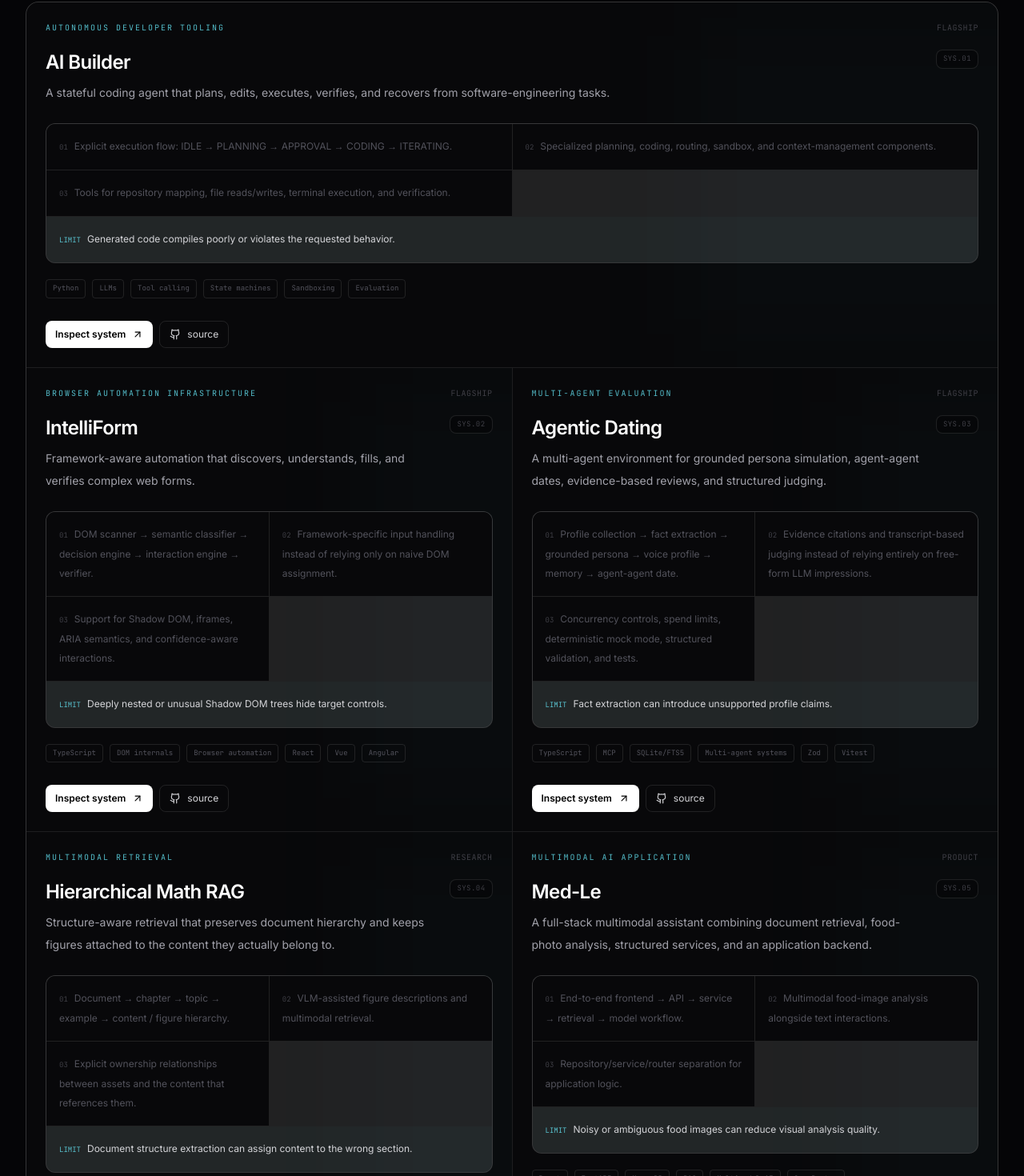
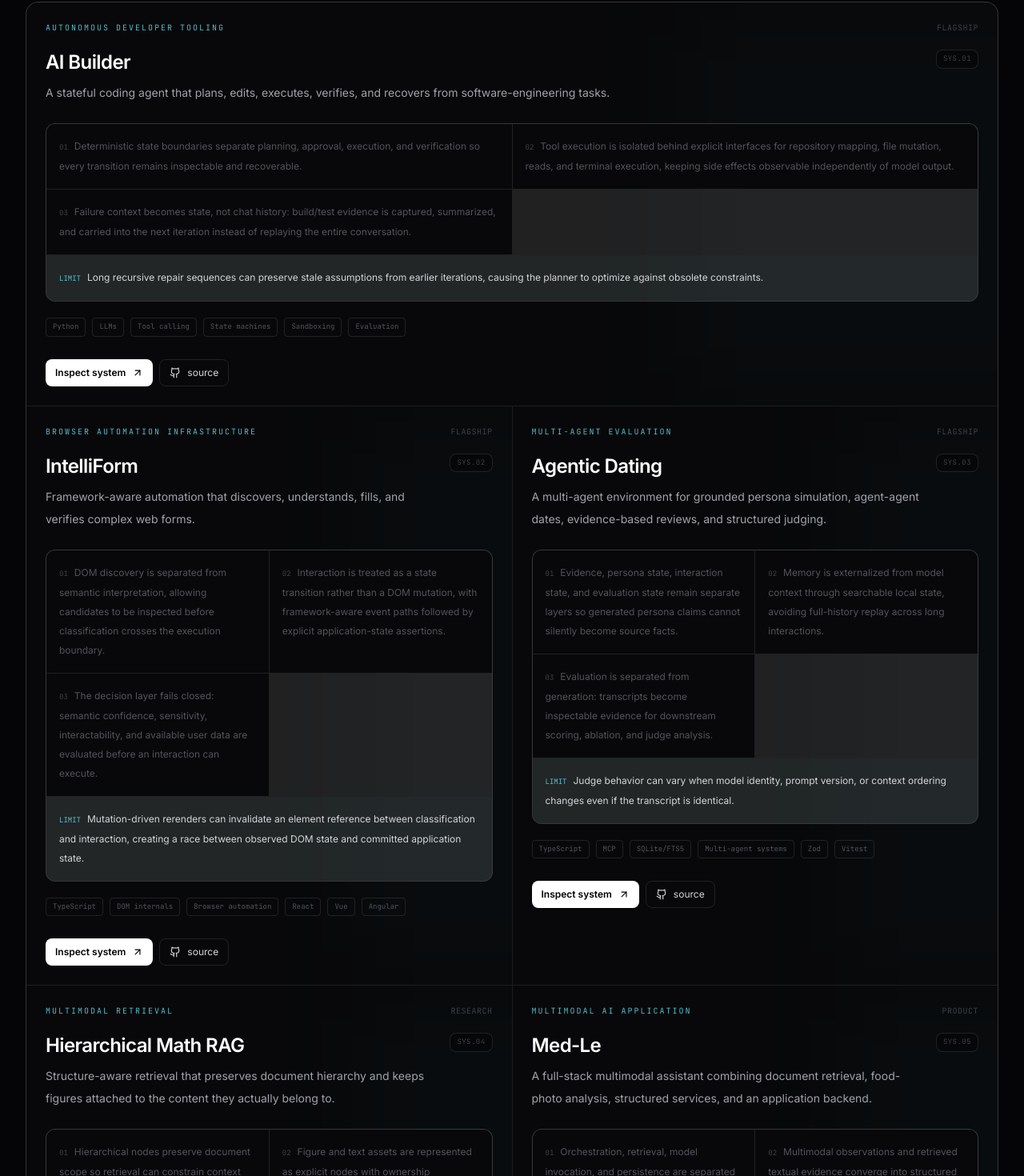
Before and after one commit to adityapurohit01/my_portfolio, a Next.js app: page / in a window 1280 px wide. Shown: the part 2116-3586 px from the top of the page at 80% size. Built offline with nearby package versions, Linux system fonts and the light colour scheme.

Commit message:
Deepen project architecture, failure modes, and evaluation copy

```diff
--- a/src/data/portfolio.ts
+++ b/src/data/portfolio.ts
@@ -41,17 +41,17 @@ export const projects: Project[] = [
     tech: ["Python", "LLMs", "Tool calling", "State machines", "Sandboxing", "Evaluation"],
     github: "https://github.com/adityapurohit01/AI-builder-lovable-clone",
     highlights: [
-      "Explicit execution flow: IDLE → PLANNING → APPROVAL → CODING → ITERATING.",
-      "Specialized planning, coding, routing, sandbox, and context-management components.",
-      "Tools for repository mapping, file reads/writes, terminal execution, and verification.",
+      "Deterministic state boundaries separate planning, approval, execution, and verification so every transition remains inspectable and recoverable.",
+      "Tool execution is isolated behind explicit interfaces for repository mapping, file mutation, reads, and terminal execution, keeping side effects observable independently of model output.",
+      "Failure context becomes state, not chat history: build/test evidence is captured, summarized, and carried into the next iteration instead of replaying the entire conversation.",
       "Designed around recoverable failures rather than assuming the first generated patch is correct.",
     ],
     architecture: ["User request", "Planner", "State machine", "Coding agent", "Tool router", "Sandboxed execution", "Build / test verifier", "Failure context → next iteration"],
     evals: [
       { metric: "Execution state model", value: "IMPLEMENTED", note: "Explicit IDLE → PLANNING → APPROVAL → CODING → ITERATING workflow is implemented." },
       { metric: "Build / test verification", value: "IMPLEMENTED", note: "Generated code is executed and failures are fed back into the iteration loop." },
-      { metric: "Pass@1", value: "NOT YET MEASURED", note: "No published SWE-bench / HumanEval result is claimed until a reproducible task harness is run." },
-      { metric: "Latency / cost per task", value: "NOT YET MEASURED", note: "Requires provider telemetry plus end-to-end task timing." },
+      { metric: "Pass@1", value: "[INSERT MEASURED VALUE]", note: "Populate only from a reproducible task harness; no benchmark number is claimed before measurement." },
+      { metric: "P95 latency / task cost", value: "[INSERT MEASURED VALUE]", note: "Populate from provider usage telemetry plus end-to-end wall-clock timing." },
     ],
     decisions: [
       { problem: "Free-form agent loops make execution difficult to inspect and control.", decision: "Use explicit states and transitions so planning, approval, coding, and verification remain observable." },
@@ -59,9 +59,9 @@ export const projects: Project[] = [
       { problem: "Long coding tasks exceed useful context windows.", decision: "Summarize and carry forward only task-relevant execution context." },
     ],
     failureModes: [
-      { failure: "Generated code compiles poorly or violates the requested behavior.", handling: "Run build/test verification and feed the concrete failure back into the next iteration." },
-      { failure: "Long-running tasks accumulate irrelevant context.", handling: "Compress execution context and keep task-relevant state explicit." },
-      { failure: "Process lifecycle or command behavior can escape the expected sandbox boundary.", handling: "Strengthen process, network, and resource isolation before calling the system production-ready." },
+      { failure: "Long recursive repair sequences can preserve stale assumptions from earlier iterations, causing the planner to optimize against obsolete constraints.", handling: "Current mitigation is context summarization; next hardening step is state-aware pruning of obsolete tool output and repository context before each retry." },
+      { failure: "Execution isolation is not equivalent to a hardened container boundary: process lifecycle, resource consumption, and network behavior remain architectural constraints.", handling: "Treat stronger process, network, and resource isolation as a prerequisite for production-grade execution." },
+      { failure: "Generated patches can satisfy a local build while violating cross-file or behavioral requirements.", handling: "Keep build/test verification inside the loop and preserve concrete failure evidence across iterations." },
     ],
     trace: {
       title: "Representative execution trace · not a production log",
@@ -91,17 +91,17 @@ export const projects: Project[] = [
     tech: ["TypeScript", "DOM internals", "Browser automation", "React", "Vue", "Angular"],
     github: "https://github.com/adityapurohit01/intelliform",
     highlights: [
-      "DOM scanner → semantic classifier → decision engine → interaction engine → verifier.",
-      "Framework-specific input handling instead of relying only on naive DOM assignment.",
-      "Support for Shadow DOM, iframes, ARIA semantics, and confidence-aware interactions.",
+      "DOM discovery is separated from semantic interpretation, allowing candidates to be inspected before classification crosses the execution boundary.",
+      "Interaction is treated as a state transition rather than a DOM mutation, with framework-aware event paths followed by explicit application-state assertions.",
+      "The decision layer fails closed: semantic confidence, sensitivity, interactability, and available user data are evaluated before an interaction can execute.",
       "Sensitive-field protections and verification before treating an interaction as successful.",
     ],
     architecture: ["Page / DOM", "Element scanner", "Semantic classifier", "Decision engine", "Framework-aware interaction", "Verifier", "Site-specific learning store"],
     evals: [
       { metric: "Framework coverage", value: "IMPLEMENTED", note: "React / Vue / Angular / vanilla interaction paths are part of the implementation." },
       { metric: "Post-action verification", value: "IMPLEMENTED", note: "Application state is checked after browser interactions rather than trusting the event alone." },
-      { metric: "Precision / recall", value: "NOT YET MEASURED", note: "Requires a labelled unseen-form benchmark." },
-      { metric: "False-positive rate", value: "NOT YET MEASURED", note: "Especially important for ambiguous and sensitive fields." },
+      { metric: "Precision / recall", value: "[INSERT MEASURED VALUE]", note: "Populate from a labelled unseen-form benchmark spanning framework and DOM edge cases." },
+      { metric: "False-positive rate", value: "[INSERT MEASURED VALUE]", note: "Measure on ambiguous, sensitive, and adversarial form fixtures." },
     ],
     decisions: [
       { problem: "Modern UI frameworks can reject direct DOM value mutation.", decision: "Use framework-aware interaction paths so the application's own event model can observe the change." },
@@ -109,9 +109,9 @@ export const projects: Project[] = [
       { problem: "Automation becomes dangerous when semantic confidence is low.", decision: "Use confidence and sensitive-field blocking to make uncertain interactions fail closed." },
     ],
     failureModes: [
-      { failure: "Deeply nested or unusual Shadow DOM trees hide target controls.", handling: "Traverse component boundaries explicitly and preserve a fallback path for unresolved targets." },
-      { failure: "Custom widgets expose weak semantic clues.", handling: "Combine DOM structure, labels, ARIA attributes, and confidence rather than one selector." },
-      { failure: "A framework accepts an input visually but does not update application state.", handling: "Verify the resulting application state after interaction." },
+      { failure: "Mutation-driven rerenders can invalidate an element reference between classification and interaction, creating a race between observed DOM state and committed application state.", handling: "Revalidate target identity and application state at the interaction boundary instead of trusting a stale DOM reference." },
+      { failure: "Custom widgets can expose insufficient semantics even when their visual behavior appears obvious.", handling: "Combine DOM structure, labels, ARIA attributes, confidence, and post-action verification rather than relying on one selector." },
+      { failure: "Site-specific learning can become stale after a frontend deployment, creating temporal coupling between stored mappings and the current DOM schema.", handling: "Treat learned mappings as versioned, expirable evidence and validate them against current fixtures before reuse." },
     ],
     trace: {
       title: "Representative interaction trace · not a production log",
@@ -141,9 +141,9 @@ export const projects: Project[] = [
     tech: ["TypeScript", "MCP", "SQLite/FTS5", "Multi-agent systems", "Zod", "Vitest"],
     github: "https://github.com/adityapurohit01/standin-agentic-dating",
     highlights: [
-      "Profile collection → fact extraction → grounded persona → voice profile → memory → agent-agent date.",
-      "Evidence citations and transcript-based judging instead of relying entirely on free-form LLM impressions.",
-      "Concurrency controls, spend limits, deterministic mock mode, structured validation, and tests.",
+      "Evidence, persona state, interaction state, and evaluation state remain separate layers so generated persona claims cannot silently become source facts.",
+      "Memory is externalized from model context through searchable local state, avoiding full-history replay across long interactions.",
+      "Evaluation is separated from generation: transcripts become inspectable evidence for downstream scoring, ablation, and judge analysis.",
       "Explicit scoring and ablation-oriented evaluation rather than a single hidden prompt score.",
     ],
     architecture: ["Public profile evidence", "Fact extraction", "Grounded persona", "Memory", "Agent-agent interaction", "Side review", "Neutral judge", "Fact checker / evidence audit"],
@@ -159,9 +159,9 @@ export const projects: Project[] = [
       { problem: "Agent context grows rapidly across turns.", decision: "Use persistent memory and searchable local storage rather than keeping everything in one prompt." },
     ],
     failureModes: [
-      { failure: "Fact extraction can introduce unsupported profile claims.", handling: "Keep evidence links and make the extracted fact layer inspectable." },
-      { failure: "LLM judges can vary across runs.", handling: "Use explicit scoring structure, deterministic mock mode, and future human-labelled calibration." },
-      { failure: "Profile-derived inference raises privacy and consent risks.", handling: "Keep the system as an experimental evaluation environment and document collection, consent, and sensitive-attribute boundaries." },
+      { failure: "Judge behavior can vary when model identity, prompt version, or context ordering changes even if the transcript is identical.", handling: "Pin judge configuration and pair deterministic scoring structure with human-labelled agreement measurements." },
+      { failure: "Persisted memory creates a consistency boundary: stale or contradictory facts can influence downstream agent behavior.", handling: "Preserve provenance and timestamps and introduce explicit conflict resolution before treating memory as authoritative." },
+      { failure: "Concurrent agents can produce different memory-write orders, making downstream context sensitive to event completion order.", handling: "Use explicit event ordering and replayable state transitions instead of relying on wall-clock completion order." },
     ],
     trace: {
       title: "MCP-style representative payload · shape only",
@@ -190,9 +190,9 @@ export const projects: Project[] = [
     tech: ["Python", "RAG", "Embeddings", "Knowledge graphs", "VLMs", "PDF ingestion"],
     github: "https://github.com/adityapurohit01/Hierarchical-Math-RAG-System",
     highlights: [
-      "Document → chapter → topic → example → content / figure hierarchy.",
-      "VLM-assisted figure descriptions and multimodal retrieval.",
-      "Explicit ownership relationships between assets and the content that references them.",
+      "Hierarchical nodes preserve document scope so retrieval can constrain context before generation rather than relying on similarity alone.",
+      "Figure and text assets are represented as explicit nodes with ownership relationships, preventing proximity from becoming a false semantic link.",
+      "Retrieval context is assembled from scoped graph relationships, making cross-section leakage an observable failure mode.",
       "Scoped retrieval designed to reduce incorrect cross-section context.",
     ],
     architecture: ["PDF ingestion", "Document structure extraction", "Hierarchical nodes", "Figure / asset extraction", "Knowledge graph", "Scoped retrieval", "Multimodal context assembly", "Answer generation"],
@@ -208,9 +208,9 @@ export const projects: Project[] = [
       { problem: "Silent embedding failures can corrupt downstream ranking.", decision: "Failures should be explicit and observable instead of being converted into plausible-looking zero vectors." },
     ],
     failureModes: [
-      { failure: "Document structure extraction can assign content to the wrong section.", handling: "Keep hierarchy explicit and make node ownership inspectable." },
-      { failure: "Figures can be associated with nearby but incorrect text.", handling: "Use explicit ownership relations rather than proximity-only retrieval." },
-      { failure: "Embedding service failure can silently degrade ranking.", handling: "Surface embedding failures instead of returning zero vectors that look valid." },
+      { failure: "Structure extraction can assign content to the wrong hierarchy node, contaminating every downstream retrieval scoped to that node.", handling: "Keep hierarchy explicit and make node ownership inspectable before indexing derived representations." },
+      { failure: "Asset indexing and document updates can drift apart, producing stale figure/content associations even when vector retrieval succeeds.", handling: "Treat derived indexes as versioned artifacts and validate ownership consistency during ingestion." },
+      { failure: "Embedding-service failures can silently corrupt ranking if represented as valid vectors.", handling: "Surface embedding failures explicitly and make index health observable rather than substituting plausible-looking zero vectors." },
     ],
     trace: {
       title: "Representative retrieval trace · shape only",
@@ -239,9 +239,9 @@ export const projects: Project[] = [
     tech: ["React", "FastAPI", "MongoDB", "RAG", "Multimodal AI", "OpenRouter"],
     github: "https://github.com/adityapurohit01/med-le",
     highlights: [
-      "End-to-end frontend → API → service → retrieval → model workflow.",
-      "Multimodal food-image analysis alongside text interactions.",
-      "Repository/service/router separation for application logic.",
+      "Orchestration, retrieval, model invocation, and persistence are separated into service boundaries so provider-specific behavior does not leak into the UI.",
+      "Multimodal observations and retrieved textual evidence converge into structured application state before downstream generation.",
+      "Retrieved context is treated as untrusted data, with filtering, context budgets, and prompt-injection controls between the knowledge and instruction boundaries.",
       "Retrieval controls including chunking, metadata filtering, context limits, and prompt-injection protections.",
     ],
     architecture: ["React client", "FastAPI API", "Application services", "Retrieval layer", "Knowledge store", "Multimodal model", "Structured response / report"],
@@ -256,9 +256,9 @@ export const projects: Project[] = [
       { problem: "A model can be influenced by untrusted retrieved text.", decision: "Treat retrieved documents as untrusted context and apply prompt-injection guards." },
     ],
     failureModes: [
-      { failure: "Noisy or ambiguous food images can reduce visual analysis quality.", handling: "Make confidence and uncertainty visible and avoid turning image inference into unsupported certainty." },
-      { failure: "Retrieved text can contain irrelevant or adversarial instructions.", handling: "Keep retrieval separate from trusted system instructions and apply prompt-injection defenses." },
-      { failure: "Health-related outputs can be over-interpreted as clinical advice.", handling: "Position the product as an application prototype and document its limitations rather than making medical-grade claims." },
+      { failure: "Updates can diverge across ingestion, vector indexing, and application metadata, allowing stale retrieval results to survive a source-document change.", handling: "Track source/version identity across derived representations and make index freshness an explicit correctness signal." },
+      { failure: "Multimodal uncertainty can compound downstream: an incorrect visual observation can become a high-confidence response after retrieval and generation.", handling: "Carry provenance and uncertainty from the observation boundary into downstream structured state." },
+      { failure: "Provider/model changes can alter latency and output structure without changing the application API.", handling: "Record model identity, prompt version, retrieval configuration, and token usage alongside every measured run." },
     ],
     trace: {
       title: "Representative multimodal request · shape only",
```
